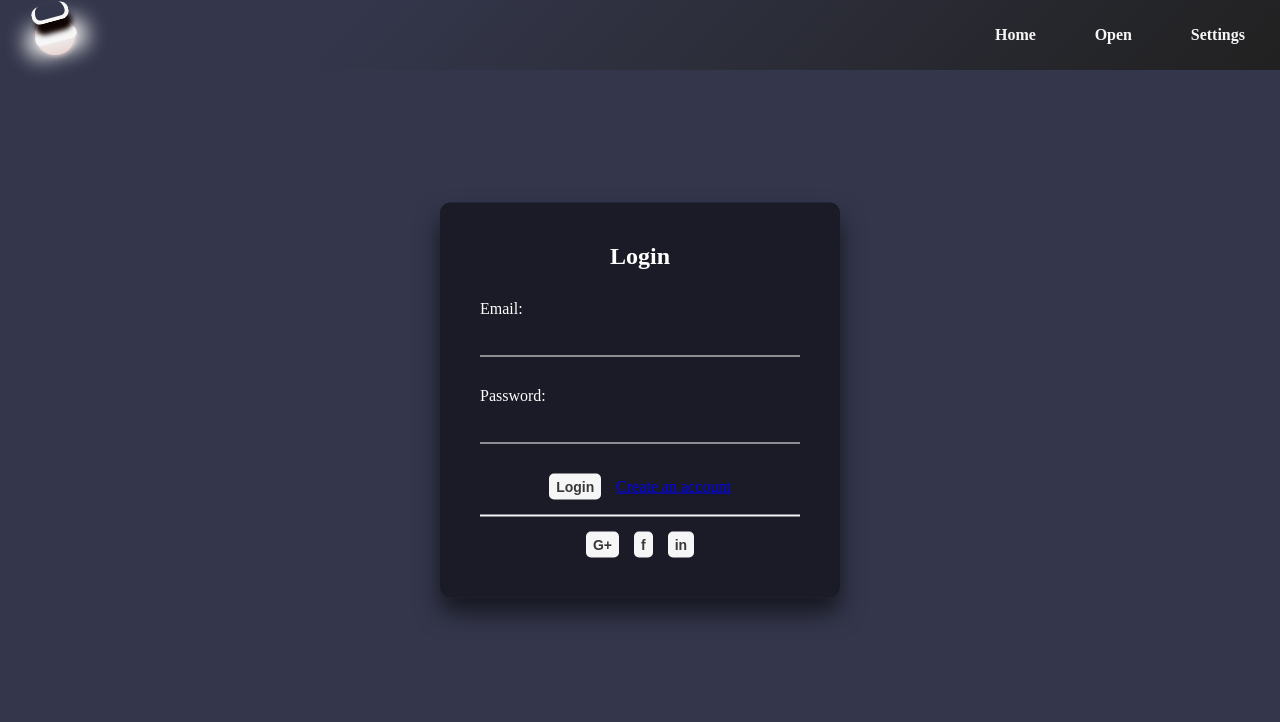
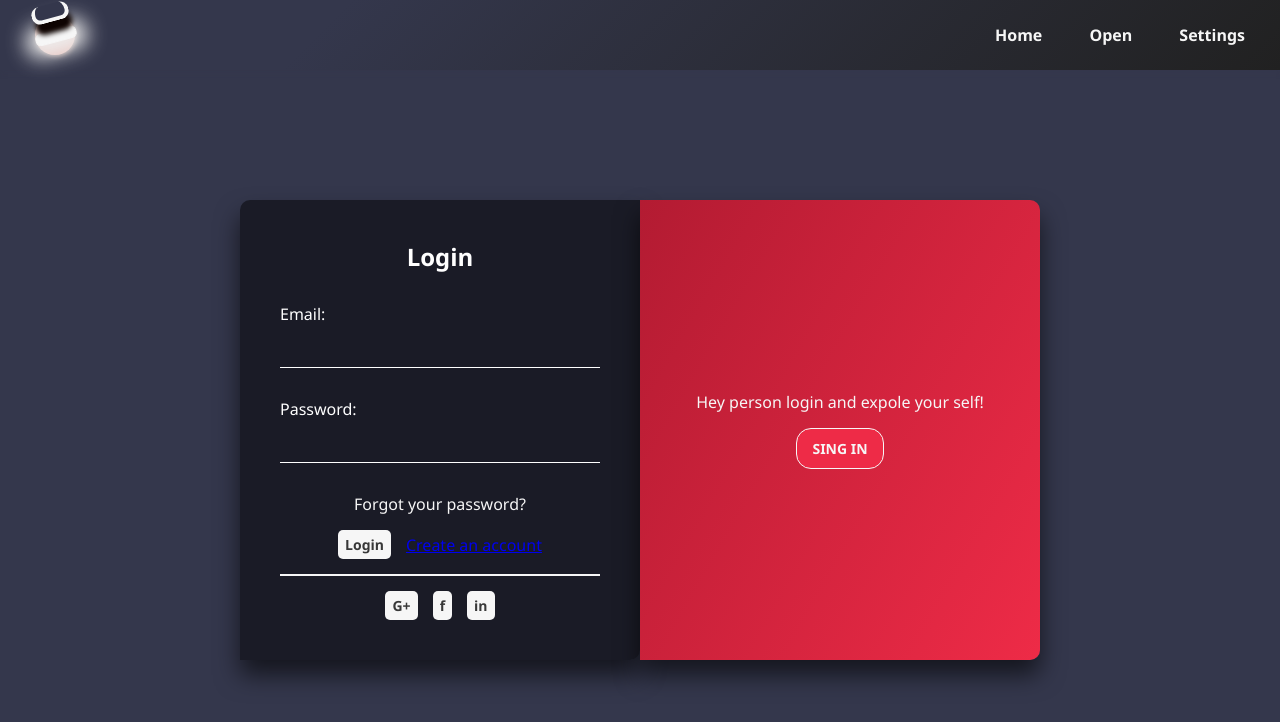
Before and after one commit to ozerenes/emosensetherapy, a Next.js app: page /Login in a window 1280 px wide. Shown: the top 722 px of the page. Built offline with nearby package versions, Linux system fonts and the light colour scheme.

Commit message:
login register changes and font added

```diff
--- a/src/pages/Login.js
+++ b/src/pages/Login.js
@@ -11,6 +11,7 @@ export default ({ handleLogin }) => {
     };
 
     return (
+        <div className="flex-row">
         <form className="login-box" onSubmit={handleSubmit}>
             <h2>Login</h2>
             <div className="user-box">
@@ -33,6 +34,9 @@ export default ({ handleLogin }) => {
                     required
                 />
             </div>
+            <div className="gap-center mb-3">
+                <Link className="custom-link" href={"/forgot"}>Forgot your password?</Link>
+            </div>
             <div className="gap-center">
                 <button type="submit">Login</button>
                 <Link href={"/register"}>Create an account</Link>
@@ -45,5 +49,12 @@ export default ({ handleLogin }) => {
                 <button>in</button>
             </div>
         </form>
+        <div className="info-box">
+            Hey person login and expole your self!
+            <button className="button-outline">
+                SING IN
+            </button>
+        </div>
+        </div>
     );
 };
--- a/src/styles/globals.css
+++ b/src/styles/globals.css
@@ -2,6 +2,7 @@
   box-sizing: border-box;
   padding: 0;
   margin: 0;
+  font-family: 'Segoe UI', Tahoma, Geneva, Verdana, sans-serif;
 }
 
 html {
@@ -295,16 +296,13 @@ input.custom-input {
 
 
 .login-box {
-  position: absolute;
-  top: 50%;
-  left: 50%;
   width: 400px;
   padding: 40px;
-  transform: translate(-50%, -50%);
-  background: rgba(0,0,0,.5);
+  background: rgba(0, 0, 0, .5);
   box-sizing: border-box;
-  box-shadow: 0 15px 25px rgba(0,0,0,.6);
-  border-radius: 10px;
+  box-shadow: 0 15px 25px rgba(0, 0, 0, .6);
+  border-top-left-radius: 10px;
+  border-bottom-right-radius: 10px;
 }
 
 .login-box h2 {
@@ -329,6 +327,7 @@ input.custom-input {
   outline: none;
   background: transparent;
 }
+
 .login-box .user-box label {
   padding: 10px 0;
   font-size: 16px;
@@ -357,3 +356,36 @@ input.custom-input {
   justify-content: center;
   gap: 15px;
 }
+
+a.custom-link {
+  color: #f6f6f6;
+  text-decoration: none;
+}
+
+.flex-row {
+  display: flex;
+  justify-content: row;
+}
+
+.info-box {
+  display: flex;
+  align-items: center;
+  justify-content: center;
+  flex-direction: column;
+  gap: 15px;
+  background: rgb(179, 27, 50);
+  background: linear-gradient(120deg, rgba(179, 27, 50, 1) 0%, rgba(238, 43, 71, 1) 100%);
+  width: 400px;
+  border-top-right-radius: 10px;
+  border-bottom-right-radius: 10px;
+  color: #f6f6f6;
+  box-shadow: 0 15px 25px rgba(0, 0, 0, .6);
+}
+
+.button-outline {
+  border: 1px solid #f6f6f6;
+  color: #f6f6f6;
+  background-color: #EE2B47;
+  border-radius: 15px;
+  padding: 10px 15px;
+}
```
Also changed, not shown: src/pages/register.js (+8 -0 lines).
